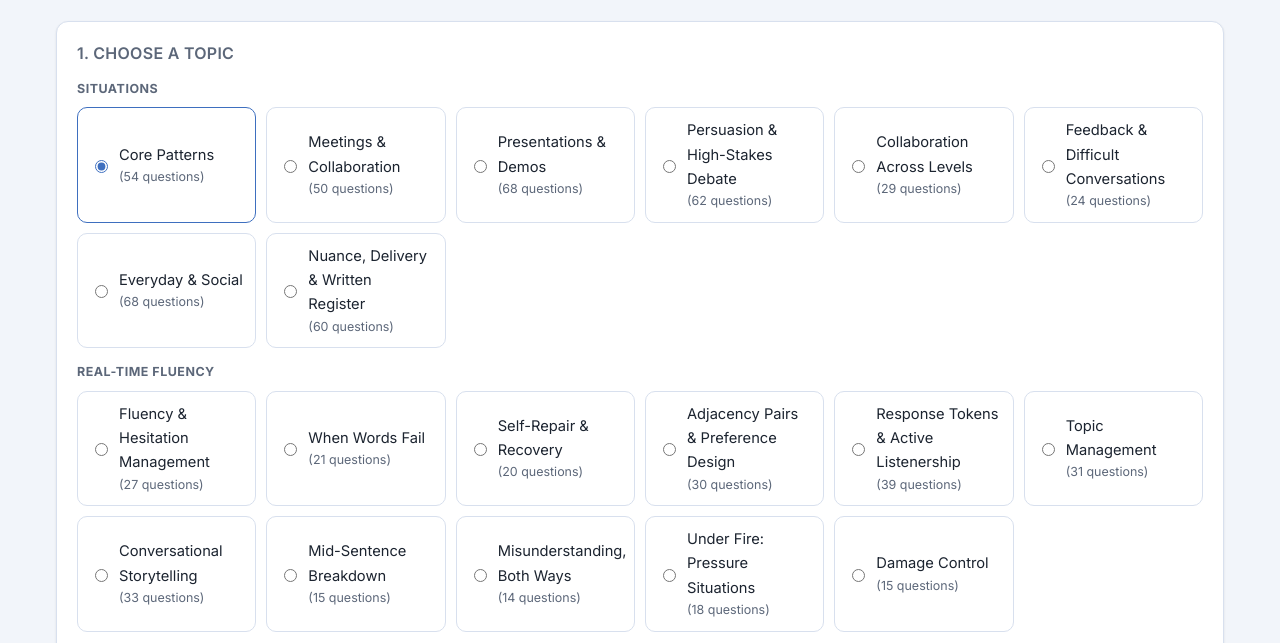
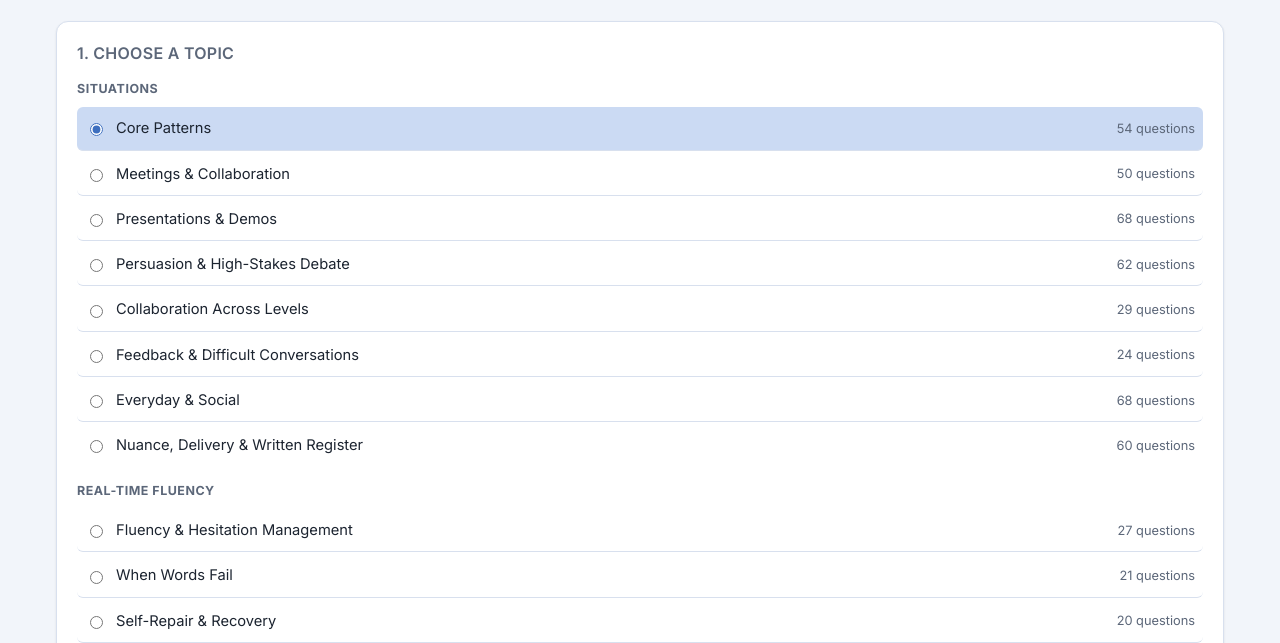
Before and after one commit to maytran8695/chunk-EN, a website: page index.html in a window 1280 px wide. Shown: the part 130-773 px from the top of the page. Drawn offline with Linux system fonts and the light colour scheme.

Commit message:
Restyle topic picker as a compact row list, matching the tab filter
The "Choose a topic" section used a card grid (19 boxes), inconsistent
with and much bulkier than the "Filter by tab" checklist right below it.
Switched to the same row-list look — label + question count per row,
selected row highlighted — so the home screen reads as one consistent
list-style UI instead of mixing two different control styles.

Co-Authored-By: Claude Sonnet 5 <noreply@anthropic.com>

```diff
--- a/app.js
+++ b/app.js
@@ -80,22 +80,24 @@
     // question counts, plus a "mix everything" option — same idea as CBAP's
     // Standard/Advanced/Expert/Mix radios, just generated instead of hard-coded
     // since Chunk Atlas has many more topics than CBAP has exam sets.
+    // Rendered as a compact row list (same look as the "Filter by tab"
+    // checklist below it), not a card grid — keeps a long topic list scannable.
+    const row = (value, label, count, checked) =>
+      `<label class="ka-row"><input type="radio" name="source" value="${value}" ${checked ? "checked" : ""}>` +
+      `<span class="ka-row-label">${escapeHtml(label)}</span>` +
+      `<span class="ka-row-count">${count} questions</span></label>`;
     const tiers = [...new Set(TOPICS.map(t => t.tier))];
     let html = "";
     for (const tier of tiers) {
       const tierTopics = TOPICS.filter(t => t.tier === tier);
       html += `<div class="source-tier-label">${escapeHtml(tier)}</div>`;
-      html += `<div class="option-grid">`;
-      html += tierTopics.map(t => {
-        const count = DATA[t.id] ? DATA[t.id].questions.length : 0;
-        const checked = t.id === "core" ? "checked" : "";
-        return `<label class="pill-radio"><input type="radio" name="source" value="${t.id}" ${checked}><span>${escapeHtml(t.label)} <small>(${count} questions)</small></span></label>`;
-      }).join("");
+      html += `<div class="source-row-list">`;
+      html += tierTopics.map(t => row(t.id, t.label, DATA[t.id] ? DATA[t.id].questions.length : 0, t.id === "core")).join("");
       html += `</div>`;
     }
     const totalQuestions = Object.values(QUESTIONS_BY_UID).length;
     html += `<div class="source-tier-label">All topics</div>`;
-    html += `<div class="option-grid"><label class="pill-radio"><input type="radio" name="source" value="mixed"><span>Mix everything <small>(${totalQuestions} questions)</small></span></label></div>`;
+    html += `<div class="source-row-list">${row("mixed", "Mix everything", totalQuestions, false)}</div>`;
     document.getElementById("source-select").innerHTML = html;
   }
 
--- a/style.css
+++ b/style.css
@@ -221,6 +221,18 @@ body {
 }
 .ka-row:last-child { border-bottom: none; }
 .ka-row input { accent-color: var(--primary); flex-shrink: 0; }
+.ka-row-label { flex: 1; min-width: 0; }
+.ka-row-count { color: var(--text-muted); font-size: 0.8rem; flex-shrink: 0; }
+
+.source-row-list {
+  display: flex;
+  flex-direction: column;
+  gap: 2px;
+  margin-bottom: 14px;
+}
+.source-row-list:last-child { margin-bottom: 0; }
+.source-row-list .ka-row { border-radius: 6px; padding-left: 8px; padding-right: 8px; }
+.source-row-list .ka-row:has(input:checked) { background: var(--chip-bg-active); }
 
 .ka-actions {
   margin-bottom: 12px;
```
